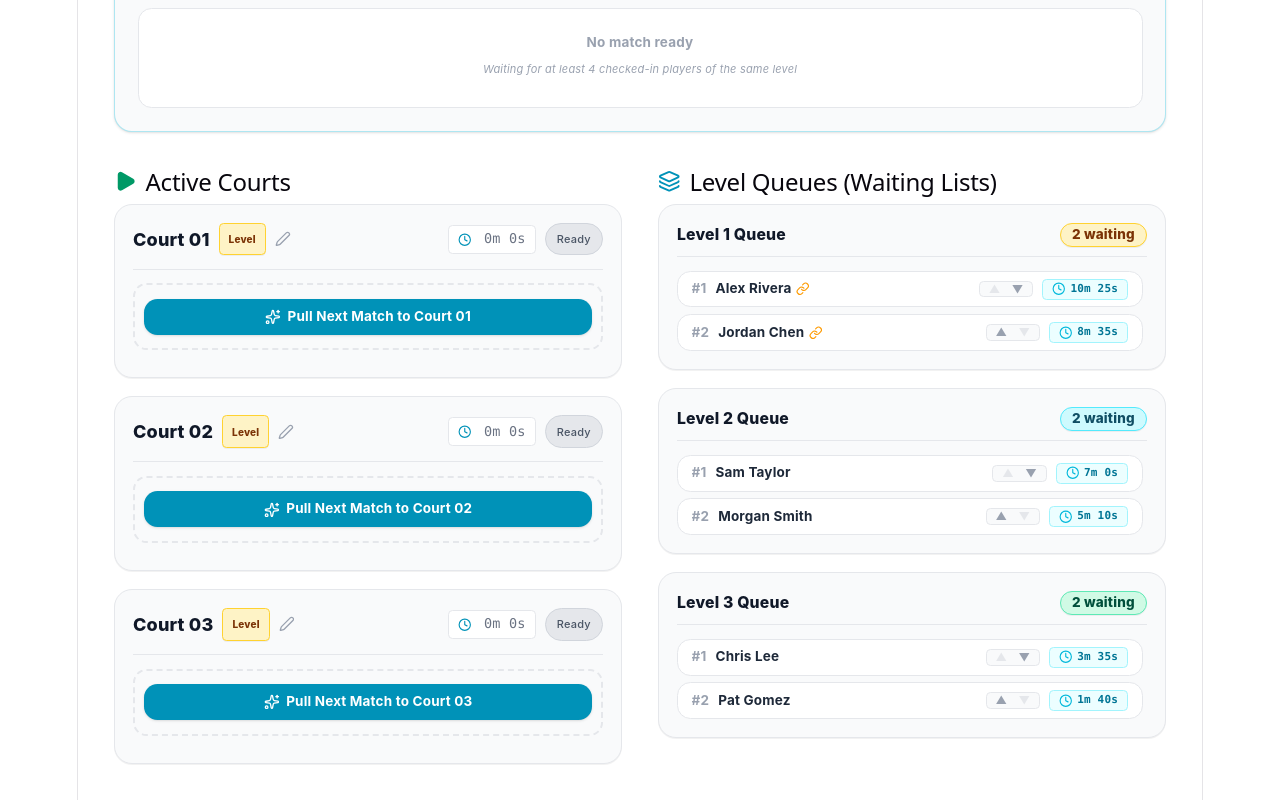
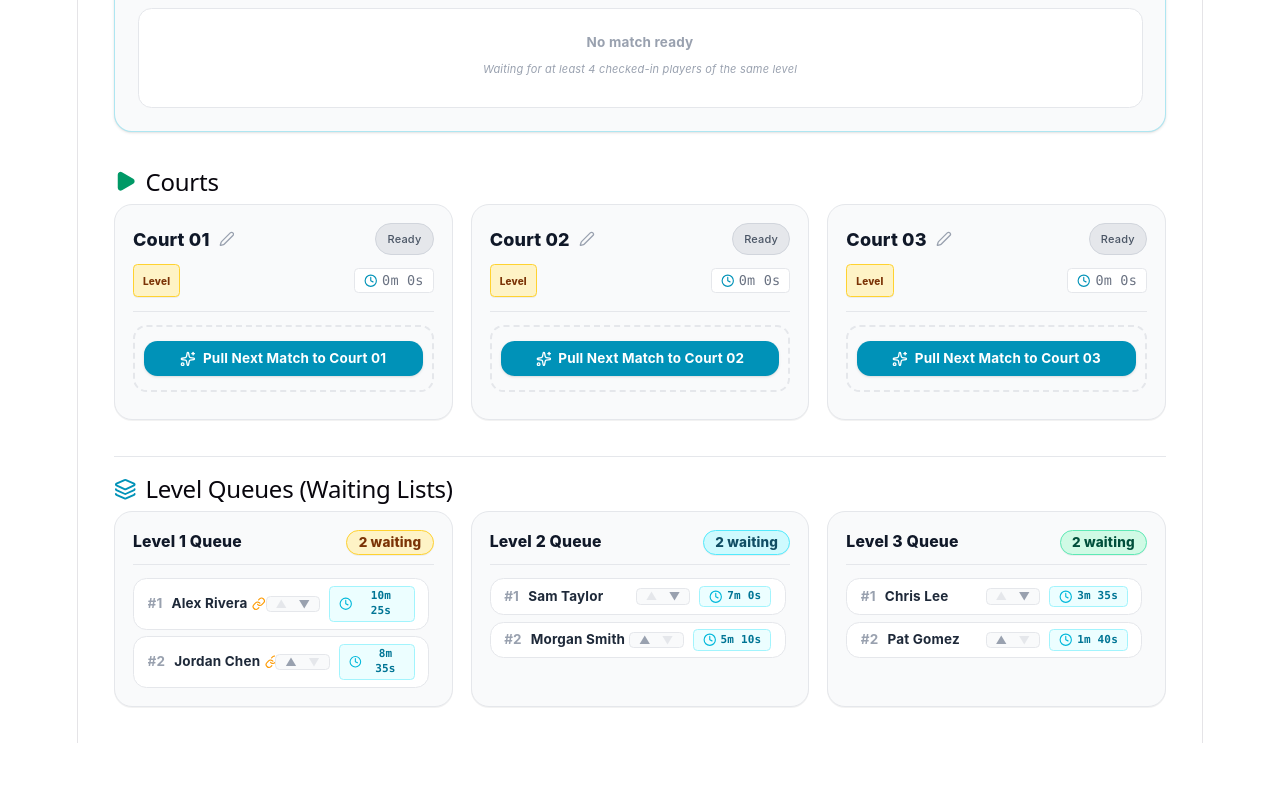
Before and after one commit to theknee-pbl/queue, a React (Vite) app: page / in a window 1280 px wide. Shown: the part 506-1306 px from the top of the page. After the commit the page ends 1249 px from the top, so only its background shows below. Built offline with nearby package versions, Linux system fonts and the light colour scheme.

Commit message:
Update App.jsx

```diff
--- a/src/App.jsx
+++ b/src/App.jsx
@@ -470,11 +470,11 @@ export default function App() {
 
     if (newPlayers.length > 0) {
       setRoster((prev) => [...prev, ...newPlayers]);
-      alert(`Successfully imported ${newPlayers.length} players!`);
+      alert(`Successfully imported ${newPlayers.length} players![cite: 4]`);
       setShowImportModal(false);
       setImportTextContent('');
     } else {
-      alert("No valid players found to import.");
+      alert("No valid players found to import.[cite: 4]");
     }
   };
 
@@ -628,7 +628,6 @@ export default function App() {
     const selected = [];
     const usedIds = new Set();
 
-    // Partner-First Traversal logic applied universally across all courts or level queueing
     for (const p of queueSource) {
       if (usedIds.has(p.id)) continue;
 
@@ -659,7 +658,6 @@ export default function App() {
     const p2 = selected[2];
     const p3 = selected[3];
 
-    // Team Allocation: Ensures paired partners play alongside each other on the same team
     const isP0P1Partner = p0.partnerId === p1.id;
     const isP2P3Partner = p2.partnerId === p3.id;
 
@@ -712,14 +710,14 @@ export default function App() {
 
   const generateMatchForCourt = (courtId) => {
     if (!sessionActive) {
-      alert("Please click 'Start Session' first!");
+      alert("Please click 'Start Session' first![cite: 4]");
       return;
     }
 
     if (queueMode === 'independent') {
       const candidateMatches = getPrioritizedCandidateMatchesIndependent();
       if (candidateMatches.length === 0) {
-        alert(`No level queue currently has at least 4 checked-in players ready to play.`);
+        alert(`No level queue currently has at least 4 checked-in players ready to play.[cite: 4]`);
         return;
       }
 
@@ -750,13 +748,13 @@ export default function App() {
       const courtDisplayName = targetCourt ? targetCourt.name : `Court 0${courtId}`;
 
       if (courtQueue.length < 4) {
-        alert(`${courtDisplayName} needs at least 4 checked-in players. Available: ${courtQueue.length}`);
+        alert(`${courtDisplayName} needs at least 4 checked-in players. Available: ${courtQueue.length}[cite: 4]`);
         return;
       }
 
       const matchResult = getNextMatchFromQueue(courtQueue);
       if (!matchResult.valid) {
-        alert("Could not pair available players evenly with partner-first traversal.");
+        alert("Could not pair available players evenly with partner-first traversal.[cite: 4]");
         return;
       }
 
@@ -1001,7 +999,7 @@ export default function App() {
   };
 
   const handleResetSession = () => {
-    if (window.confirm("Reset all session data, courts, and queues?")) {
+    if (window.confirm("Reset all session data, courts, and queues?[cite: 4]")) {
       localStorage.clear();
       setSessionActive(false);
       setShowSummaryModal(false);
@@ -1576,15 +1574,16 @@ export default function App() {
               </div>
             )}
 
-            <div className={`grid grid-cols-1 ${queueMode === 'independent' ? 'lg:grid-cols-2' : 'lg:grid-cols-1'} gap-8`}>
-
-              {/* ACTIVE COURTS */}
+            {/* UPDATED STRUCTURAL SECTIONS: Section 1 (Courts) and Section 2 (Level Queues) placed sequentially per requirements[cite: 4] */}
+            <div className="space-y-8">
+
+              {/* SECTION 1: COURTS */}
               <div className="space-y-4">
                 <h2 className="text-xl font-bold text-gray-900 flex items-center gap-2">
-                  <Play className="w-5 h-5 text-emerald-600 fill-emerald-600" /> Active Courts {queueMode === 'dependent' && <span className="text-xs text-amber-600 font-semibold">(Court 01 is Highest Priority)</span>}
+                  <Play className="w-5 h-5 text-emerald-600 fill-emerald-600" /> Courts {queueMode === 'dependent' && <span className="text-xs text-amber-600 font-semibold">(Court 01 is Highest Priority)</span>}
                 </h2>
 
-                <div className={`grid grid-cols-1 ${queueMode === 'dependent' ? 'md:grid-cols-2 xl:grid-cols-3' : ''} gap-4`}>
+                <div className={`grid grid-cols-1 ${queueMode === 'dependent' || queueMode === 'independent' ? 'md:grid-cols-2 xl:grid-cols-3' : ''} gap-4`}>
                   {courts.map((court) => {
                     const isOccupied = court.teamA.length > 0 || court.teamB.length > 0;
                     const liveElapsedSec = court.isLive && court.startTime ? Math.max(0, Math.floor((now - court.startTime) / 1000)) : 0;
@@ -1593,8 +1592,9 @@ export default function App() {
                     return (
                       <div key={court.id} className="bg-gray-50 border border-gray-200 rounded-2xl p-4 shadow-2xs flex flex-col justify-between">
                         <div>
-                          <div className="flex flex-wrap justify-between items-center gap-2 mb-3 pb-3 border-b border-gray-200">
-                            <div className="flex items-center gap-2 min-w-0 flex-1">
+                          <div className="flex flex-col gap-2 mb-3 pb-3 border-b border-gray-200">
+                            {/* Row 1: Court Name & Live/Ready Badge */}
+                            <div className="flex justify-between items-center gap-2">
                               {editingCourtId === court.id ? (
                                 <div className="flex items-center gap-1.5 w-full">
                                   <input
@@ -1610,29 +1610,34 @@ export default function App() {
                               ) : (
                                 <div className="flex items-center gap-2 min-w-0">
                                   <span className="font-extrabold text-base text-gray-900 truncate">{court.name}</span>
-                                  {queueMode === 'independent' && (
+                                  <button onClick={() => { setEditingCourtId(court.id); setTempCourtName(court.name); }} className="text-gray-400 hover:text-cyan-600 cursor-pointer shrink-0"><Edit2 className="w-3.5 h-3.5" /></button>
+                                </div>
+                              )}
+
+                              {isOccupied ? (
+                                <span className="text-[11px] text-emerald-700 font-medium bg-emerald-50 border border-emerald-200 px-2.5 py-0.5 rounded-full flex items-center gap-1.5 shrink-0">
+                                  <span className="w-1.5 h-1.5 rounded-full bg-emerald-500 animate-pulse" /> Live
+                                </span>
+                              ) : (
+                                <span className="text-[11px] text-gray-600 font-medium bg-gray-200 border border-gray-300 px-2.5 py-0.5 rounded-full shrink-0">
+                                  Ready
+                                </span>
+                              )}
+                            </div>
+
+                            {/* Row 2: Level Display & Match Timer */}
+                            <div className="flex justify-between items-center">
+                              {queueMode === 'independent' ? (
                                 <span className={`text-[10px] font-extrabold px-2 py-0.5 rounded border shadow-2xs ${getCourtLevelBadgeStyle(court.level)}`}>
                                   Level {court.level}
                                 </span>
-                                  )}
-                                  <button onClick={() => { setEditingCourtId(court.id); setTempCourtName(court.name); }} className="text-gray-400 hover:text-cyan-600 cursor-pointer shrink-0"><Edit2 className="w-3.5 h-3.5" /></button>
-                                </div>
-                              )}
-                            </div>
-
-                            <div className="flex items-center gap-2 shrink-0">
-                              <span className="text-xs text-gray-500 font-mono bg-white border border-gray-200 px-2 py-1 rounded">
-                                <Clock className="w-3 h-3 inline text-cyan-600 mr-1" /> {formatDuration(liveElapsedSec)}
-                              </span>
-                              {isOccupied ? (
-                                <span className="text-[11px] text-emerald-700 font-medium bg-emerald-50 border border-emerald-200 px-2.5 py-0.5 rounded-full flex items-center gap-1.5">
-                                  <span className="w-1.5 h-1.5 rounded-full bg-emerald-500 animate-pulse" /> Live
-                                </span>
                               ) : (
-                                <span className="text-[11px] text-gray-600 font-medium bg-gray-200 border border-gray-300 px-2.5 py-0.5 rounded-full">
-                                  Ready
-                                </span>
-                              )}
+                                <span className="text-[10px] text-gray-400 font-semibold uppercase tracking-wider">Court Priority</span>
+                              )}
+
+                              <span className="text-xs text-gray-500 font-mono bg-white border border-gray-200 px-2 py-0.5 rounded flex items-center gap-1">
+                                <Clock className="w-3 h-3 text-cyan-600" /> {formatDuration(liveElapsedSec)}
+                              </span>
                             </div>
                           </div>
 
@@ -1725,17 +1730,19 @@ export default function App() {
                 </div>
               </div>
 
+              {/* SECTION 2: LEVEL QUEUES (AFTER COURTS FOR INDEPENDENT MODE)[cite: 4] */}
               {queueMode === 'independent' && (
-                <div className="space-y-4">
+                <div className="space-y-4 pt-4 border-t border-gray-200">
                   <h2 className="text-xl font-bold text-gray-900 flex items-center gap-2">
                     <Layers className="w-5 h-5 text-cyan-600" /> Level Queues (Waiting Lists)
                   </h2>
 
-                  <div className="space-y-4">
+                  <div className="grid grid-cols-1 md:grid-cols-2 xl:grid-cols-3 gap-4">
                     {Array.from({ length: totalCourtCount }, (_, i) => i + 1).map((lvl) => {
                       const levelQueue = getQueueForLevelIndependent(lvl);
                       return (
-                        <div key={`level-q-${lvl}`} className="bg-gray-50 border border-gray-200 rounded-2xl p-4 shadow-2xs">
+                        <div key={`level-q-${lvl}`} className="bg-gray-50 border border-gray-200 rounded-2xl p-4 shadow-2xs flex flex-col justify-between">
+                          <div>
                             <div className="flex justify-between items-center mb-3 pb-2 border-b border-gray-200">
                               <span className="font-extrabold text-sm text-gray-900 flex items-center gap-1.5">
                                 Level {lvl} Queue
@@ -1785,6 +1792,7 @@ export default function App() {
                                 ))}
                               </div>
                             )}
+                          </div>
                         </div>
                       );
                     })}
```
Lines whose indentation alone changed are shown as unchanged.
